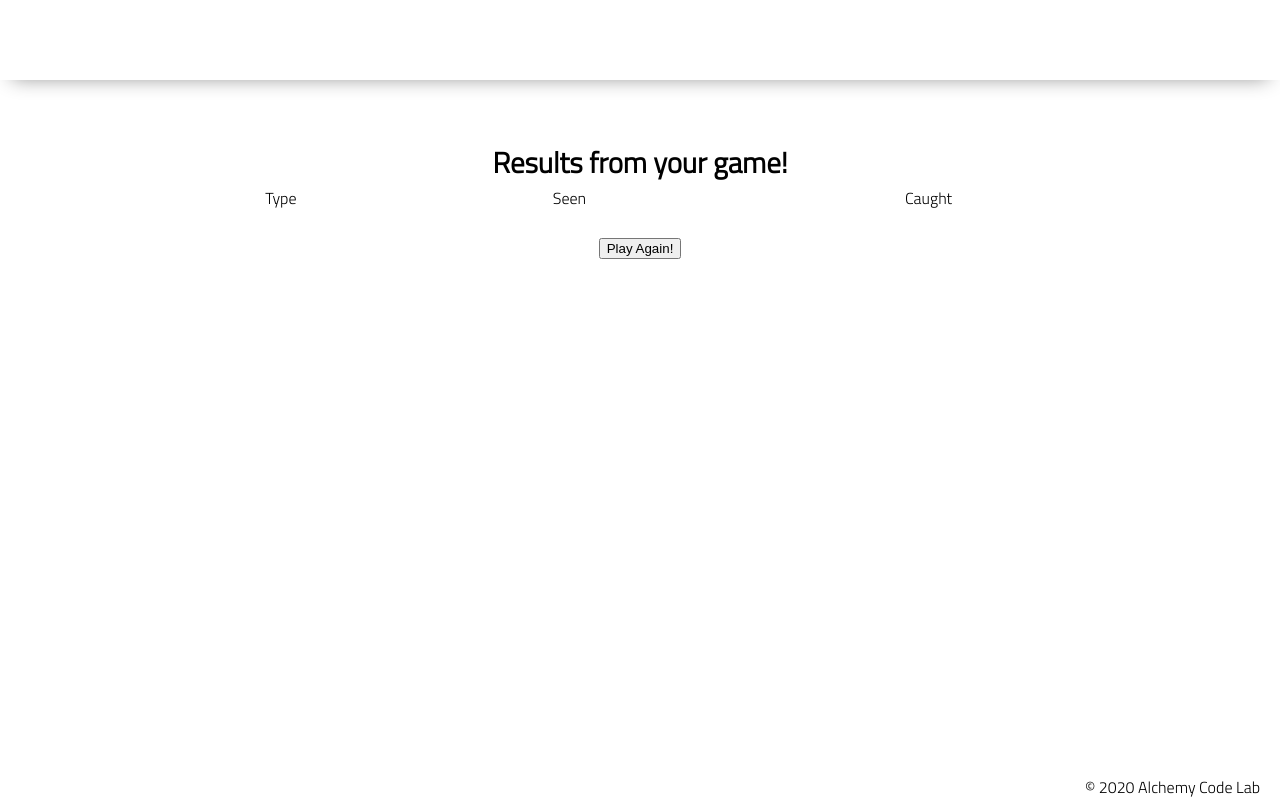
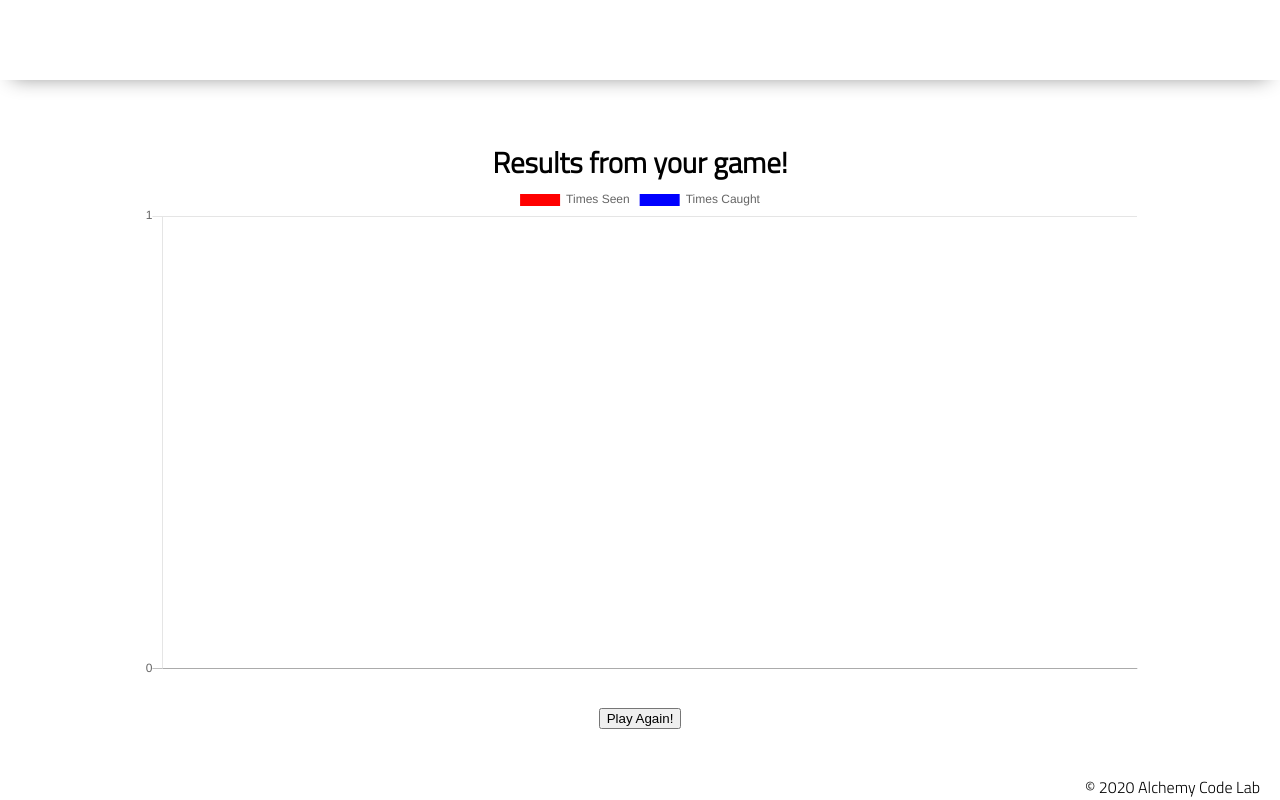
Before and after one commit to phsequeira/lab-11-pokemon-catcher, a plain HTML site: page results/index.html in a window 1280 px wide. Drawn offline with nearby package versions, Linux system fonts and the light colour scheme.

Commit message:
turned result table to chart

```diff
--- a/results/index.html
+++ b/results/index.html
@@ -9,6 +9,7 @@
     <link rel="stylesheet" href="../styles/reset.css">
     <link rel="stylesheet" href="../styles/style.css">
     <link rel="stylesheet" href="../styles/home.css">
+    <script src="https://cdn.jsdelivr.net/npm/chart.js@2.8.0"></script>
     <title>Document</title>
 </head>
 
@@ -20,13 +21,7 @@
     <main>
         <section class="main-section">
             <h2>Results from your game!</h2>
-            <table>
-                <tr>
-                    <th>Type</th>
-                    <th>Seen</th>
-                    <th>Caught</th>
-                </tr>
-            </table>
+            <canvas id="chart"></canvas>
             <br>
             <button id="game-reset">Play Again!</button>
         </section>
--- a/results/result-app.js
+++ b/results/result-app.js
@@ -1,30 +1,42 @@
-import { renderTableRow } from './render-table.js';
-import { findByUnderscoreId } from '../utils.js';
+
 import { clearGame, gameStats } from '../localStorageUtils.js';
+import { getCaughtArray, getIdArray, getSeenArray } from './results-utils.js';
 
-const table = document.querySelector('table');
 const resetGame = document.getElementById('game-reset');
-
-const pokemonList = gameStats();
-for (let item of pokemonList) {
-
-    const pokemon = findByUnderscoreId(item._id, pokemonList);
-
-    const tableRowDOM = renderTableRow(pokemon);
-
-    table.append(tableRowDOM);
-}
-
-const tr = document.createElement('tr');
-const td1 = document.createElement('td');
-const td2 = document.createElement('td');
-const td3 = document.createElement('td');
-
-tr.append(td1, td2, td3);
-
-table.append(tr);
 
 resetGame.addEventListener('click', () => {
     clearGame();
     window.location = '../index.html';
 });
+
+const pokemonList = gameStats();
+
+const ctx = document.getElementById('chart').getContext('2d');
+
+// eslint-disable-next-line
+const myChart = new Chart(ctx, {
+    type: 'bar',
+    data: {
+        labels: getIdArray(pokemonList),
+        datasets: [{
+            label: 'Times Seen',
+            data: getSeenArray(pokemonList),
+            backgroundColor: 'red',
+        },
+        {
+            label: 'Times Caught',
+            data: getCaughtArray(pokemonList),
+            backgroundColor: 'blue',
+        }]
+    },
+    options: {
+        scales: {
+            yAxes: [{
+                ticks: {
+                    beginAtZero:true,
+                    stepSize: 1
+                }
+            }]
+        }
+    }
+});
--- /dev/null
+++ b/results/results-utils.js
@@ -0,0 +1,28 @@
+export function getSeenArray(someArray) {
+    const seenArray = [];
+
+    for (let item of someArray) {
+        seenArray.push(item.seen);
+
+    }
+    return seenArray;
+}
+export function getCaughtArray(someArray) {
+    const caughtArray = [];
+
+    for (let item of someArray) {
+        caughtArray.push(item.caught);
+
+    }
+    return caughtArray;
+}
+
+export function getIdArray(someArray) {
+    const idArray = [];
+
+    for (let item of someArray) {
+        idArray.push(item._id);
+
+    }
+    return idArray;
+}
```
Also changed, not shown: test/example.test.js (+55 -0 lines), 1 other file.
